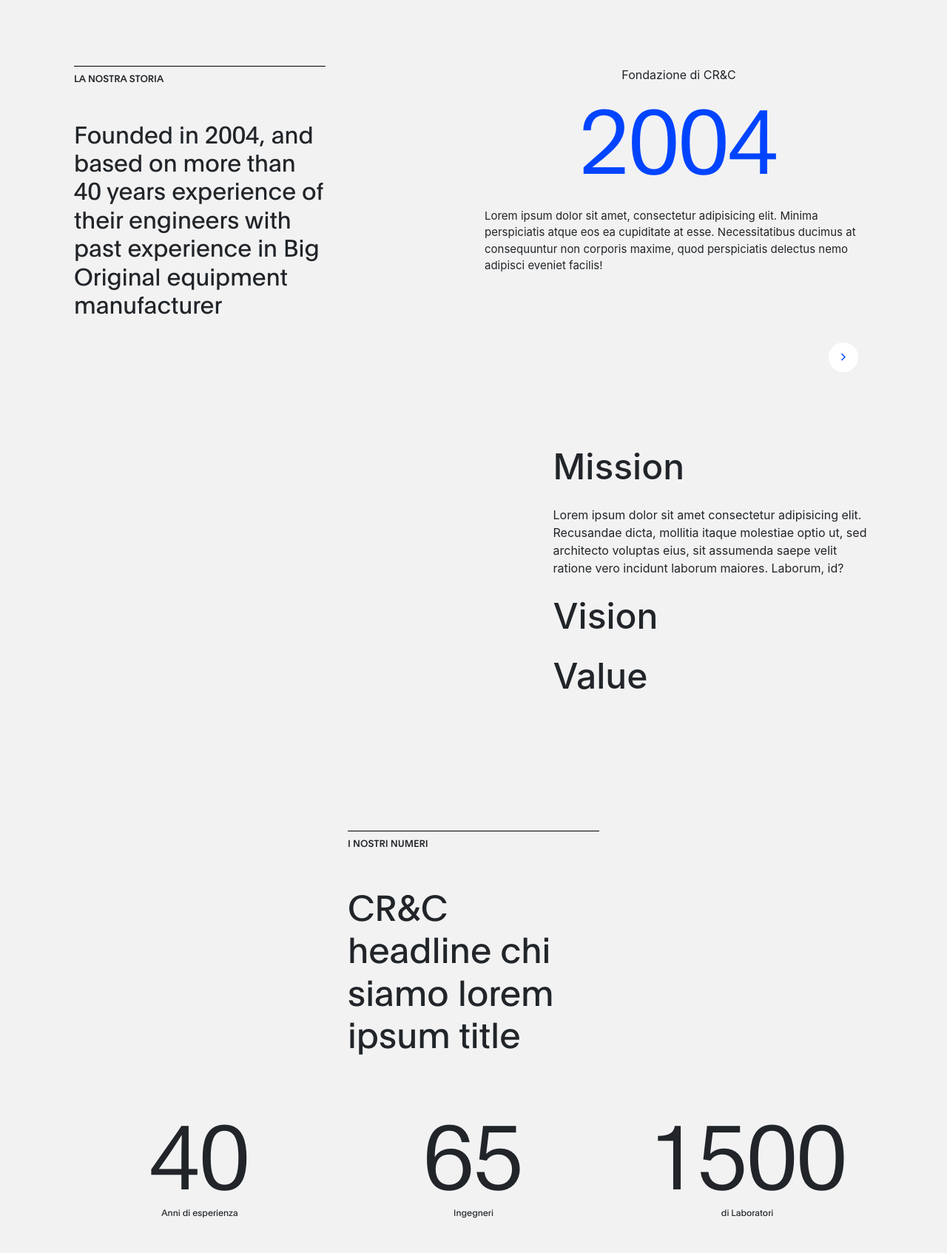
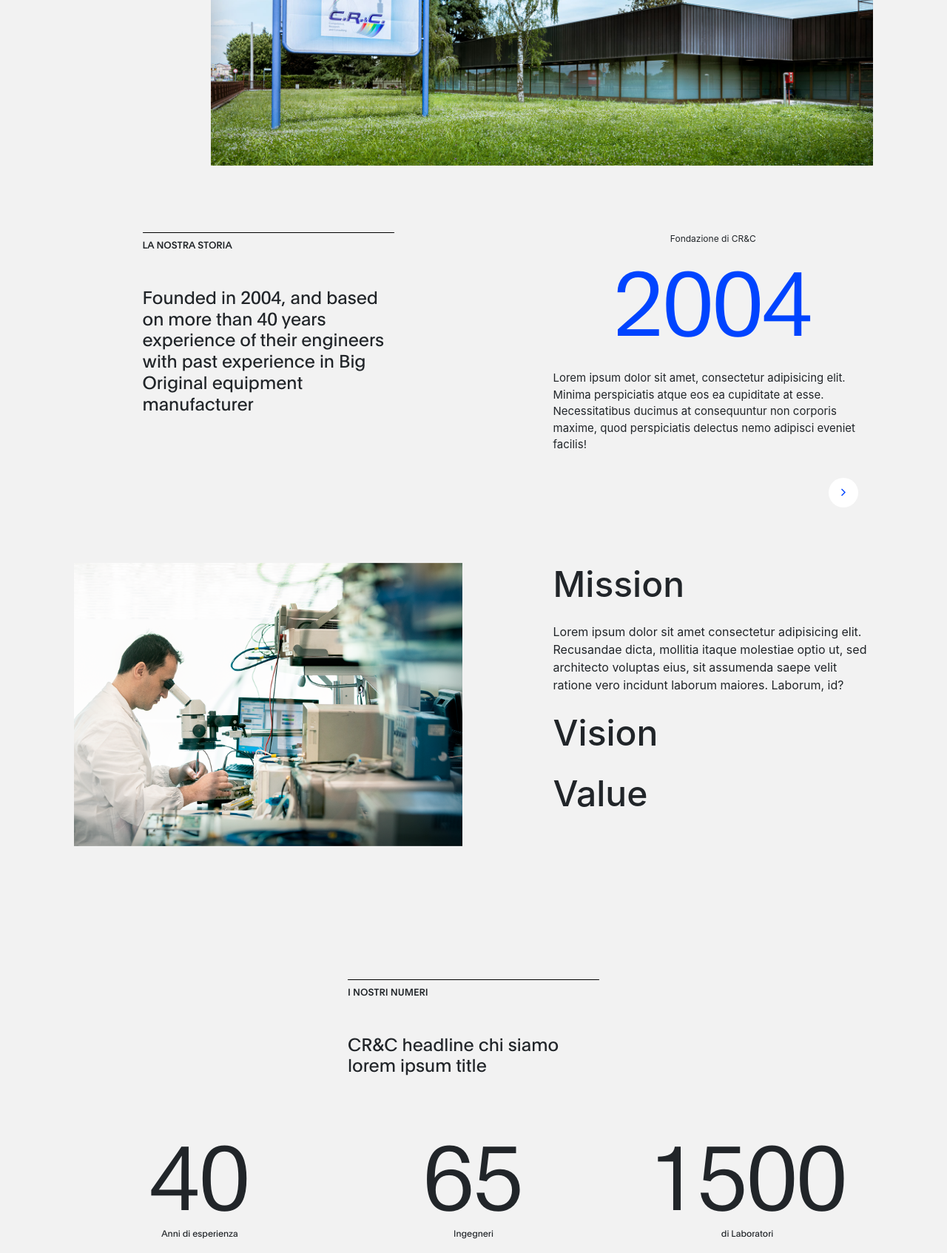
Before and after one commit to pierodg/sito-crc, a PHP site: page /chi_siamo.php in a window 1280 px wide. Shown: the part 1135-2829 px from the top of the page at 74% size. Run offline with PHP 8.4, Linux system fonts and the light colour scheme; some web fonts are replaced.

Commit message:
chji siamo update

```diff
--- a/chi_siamo.php
+++ b/chi_siamo.php
@@ -62,21 +62,21 @@
             </svg>
             <div class="row pt-90">
                 <div class="col-10 offset-2">
-                    <img class="img-fluid" src="asset/img2.png" >
+                    <img class="img-fluid" src="foto/chi-siamo-02.jpg" >
                 </div>
             </div>
         </div>
 
         <div class="pt-90 container">
             <div class="row">
-                <div class="col-4">
+                <div class="col-4 offset-1">
                     <h3 class="pt-2 line-above font-medium uppercase">la nostra storia</h3>
                     <h2 class="pt-5 fs-24 font-regular">
                         Founded in 2004, and based on more than 40 years experience of their engineers with past experience in Big Original equipment manufacturer
                     </h2>
                 </div>
-                <div class="col-6 offset-2 text-center">
-                    <p>Fondazione di CR&C </p>
+                <div class="col-5 offset-2 text-center">
+                    <p class="fs-12">Fondazione di CR&C </p>
                     <h1 class="big-numb font-light count font-light services-number">2004</h1>
                     <p class="pt-4 text-left fs-15">Lorem ipsum dolor sit amet, consectetur adipisicing elit. Minima perspiciatis atque eos ea cupiditate at esse. Necessitatibus ducimus at consequuntur non corporis maxime, quod perspiciatis delectus nemo adipisci eveniet facilis!</p>
                 </div>
@@ -90,14 +90,14 @@
 
         <div class="container pt-90">
             <div class="row">
-                <div class="col-7">
-                    <img class="img-fluid" src="" alt="">
+                <div class="col-6">
+                    <img class="img-fluid" src="foto/chi_siamo-1.png" alt="">
                 </div>
-                <div class="col-5">
+                <div class="col-5 offset-1">
                     <div id="accordion">
-                        <div class="pt-4">
+                        <div>
                             <div class="" id="headingOne">
-                                <h1 class="mb-0" data-toggle="collapse" data-target="#collapseOne" aria-expanded="true" aria-controls="collapseOne">
+                                <h1 class="mb-0 accordion-header" data-toggle="collapse" data-target="#collapseOne" aria-expanded="true" aria-controls="collapseOne">
                                     Mission
                                 </h1>
                             </div>
@@ -109,7 +109,7 @@
                         </div>
                         <div class="pt-4">
                             <div class="" id="headingTwo">
-                                <h1 class="mb-0" data-toggle="collapse" data-target="#collapseTwo" aria-expanded="false" aria-controls="collapseTwo">
+                                <h1 class="mb-0 accordion-header" data-toggle="collapse" data-target="#collapseTwo" aria-expanded="false" aria-controls="collapseTwo">
                                     Vision
                                 </h1>
                            </div>
@@ -121,7 +121,7 @@
                         </div>
                         <div class="pt-4">
                             <div class="" id="headingThree">
-                                <h1 class="mb-0" data-toggle="collapse" data-target="#collapseThree" aria-expanded="false" aria-controls="collapseThree">
+                                <h1 class="mb-0 accordion-header" data-toggle="collapse" data-target="#collapseThree" aria-expanded="false" aria-controls="collapseThree">
                                    Value
                                 </h1>
                             </div>
--- a/css/style.css
+++ b/css/style.css
@@ -273,8 +273,15 @@ h5 {
 
   }
 
+
+.fs-12 {
+    font-size:12px
+}
 .fs-15 {
     font-size:15px;
+}
+.fs-24 {
+    font-size:24px
 }
 .swiper-container {
     margin-left: 0;
```
Also changed, not shown: foto/chi_siamo-1.png (added).
